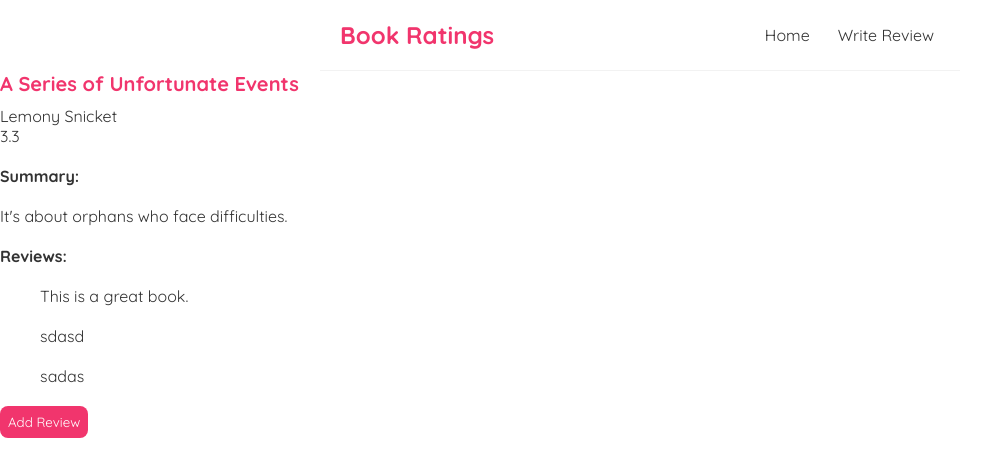
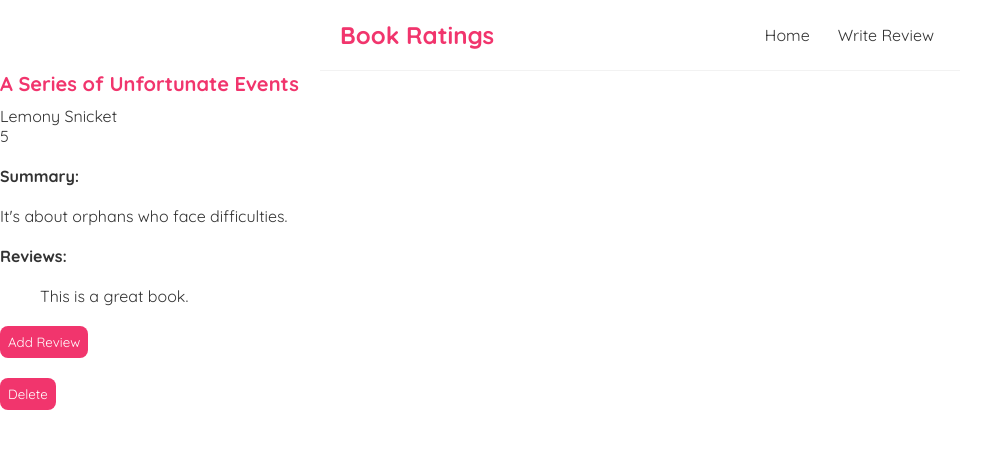
Before and after one commit to RohanNankani/React-Book-Blog, a React (Create React App) app: page /book-detail/1 in a window 1280 px wide. Shown: the top 476 px of the page, without its empty margins (0-997 px from the left). Built offline with nearby package versions, Linux system fonts and the light colour scheme; data requests are answered from the project's data file.

Commit message:
Added Delete button

```diff
--- a/data/db.json
+++ b/data/db.json
@@ -3,15 +3,24 @@
     {
       "title": "A Series of Unfortunate Events",
       "author": "Lemony Snicket",
-      "rating": "3.3",
+      "rating": 5,
       "summary": "It's about orphans who face difficulties.",
       "review": [
-        "This is a great book.",
-        "sdasd",
-        "sadas"
+        "This is a great book."
       ],
-      "totalNumReviews": 3,
+      "totalNumReviews": 1,
       "id": 1
+    },
+    {
+      "title": "IT",
+      "author": "Stephen King",
+      "rating": "4",
+      "summary": "About a clown.",
+      "review": [
+        "It was decent."
+      ],
+      "totalNumReviews": 1,
+      "id": 2
     }
   ]
 }
--- a/src/BookDetail.js
+++ b/src/BookDetail.js
@@ -13,14 +13,14 @@
     const {data: book, error, isPending} = useFetch(`http://localhost:8000/books/` + id)
     const history = useHistory();
 
-    // const handleClick = () => {
-    //     fetch(`http://localhost:8000/books/` + book.id, {
-    //         method: 'DELETE'
-    //     }).then(() => {
-    //         setPending(false);
-    //         history.push('/');
-    //     })
-    // }
+    const handleClick = () => {
+        fetch(`http://localhost:8000/books/` + book.id, {
+            method: 'DELETE'
+        }).then(() => {
+            setPending(false);
+            history.push('/');
+        })
+    }
 
     const submitReview = (e) => {
         e.preventDefault();
@@ -71,7 +71,8 @@
                 <div>{book.summary}</div>
                 <div><b>Reviews: </b></div>
                 <div>{book.review.map(review => <div><ul>{review}</ul></div>)}</div>
-                <button onClick={addReview}>Add Review</button>
+                <div><button onClick={addReview}>Add Review</button></div>
+                <div><button onClick={handleClick}>Delete</button></div>
                 {additionalReview && (
                 <div>
                     <form onSubmit={addReview}>
```
